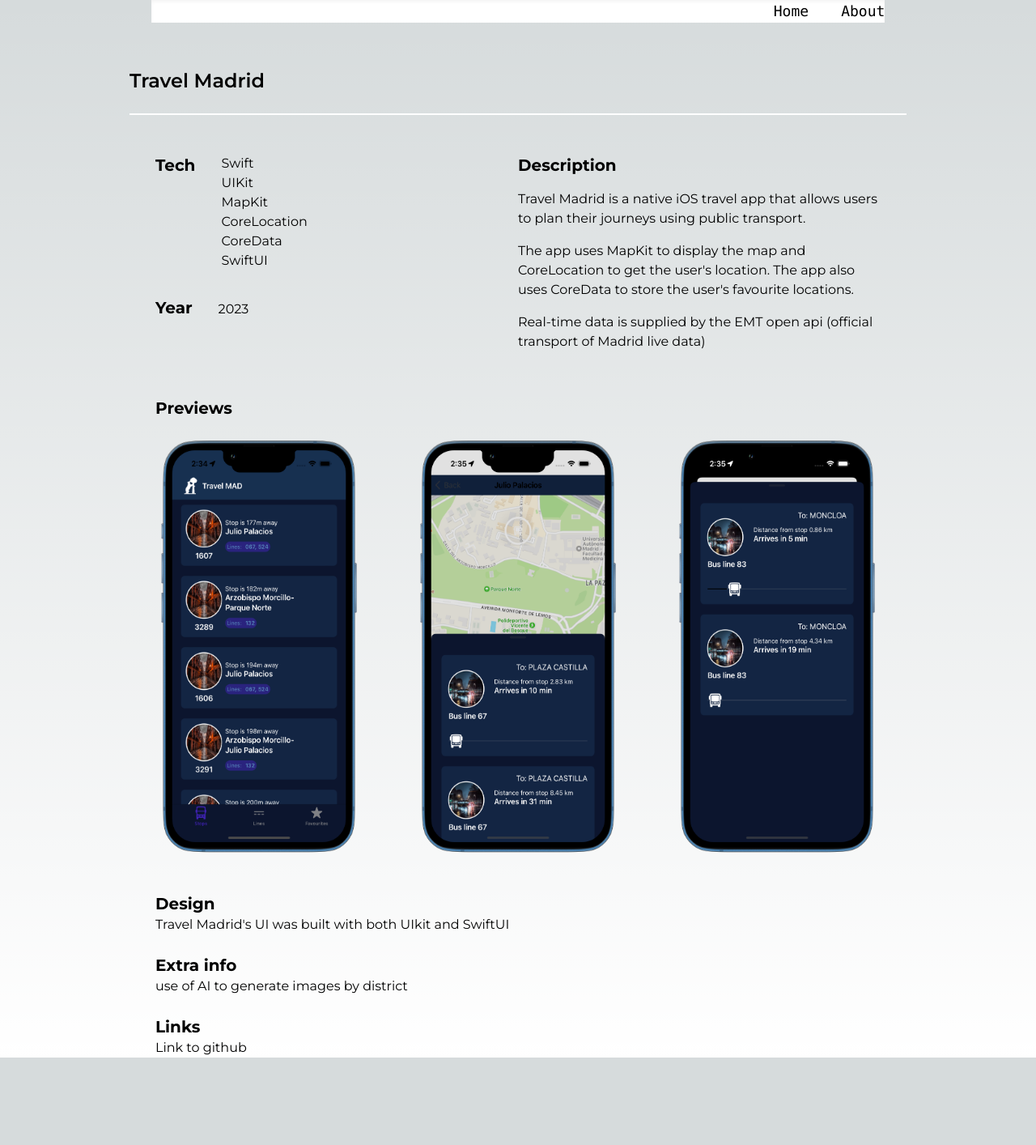
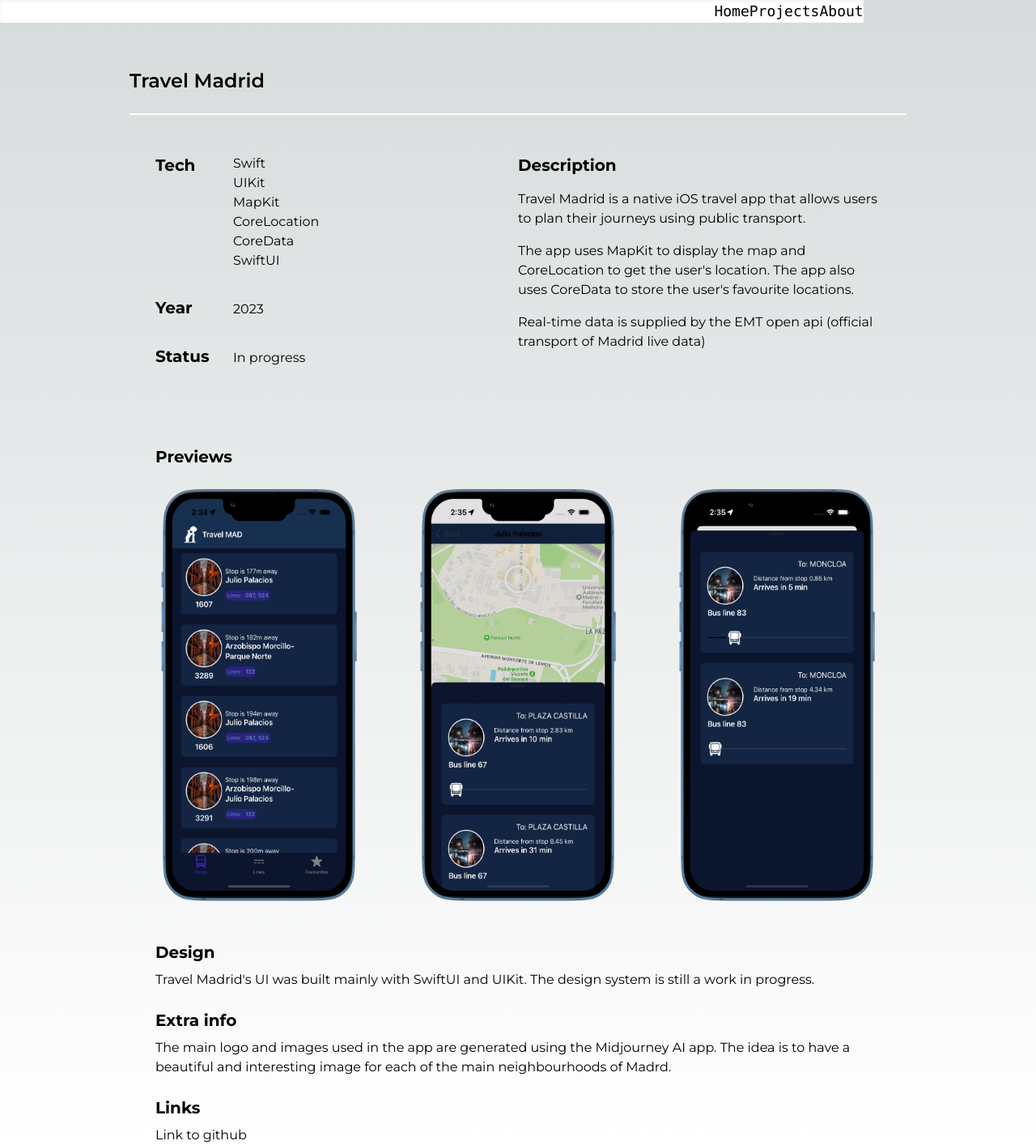
Before and after one commit to DermotBoyle/personal-site, a Next.js app: page /projects/travel-madrid in a window 1280 px wide. Shown: the whole page at 81% size. Before the commit the page ends 1306 px from the top, so only its background shows below. Built offline with nearby package versions, Linux system fonts and the light colour scheme; a web font is replaced by a local one.

Commit message:
added nav to layout root

```diff
--- /dev/null
+++ b/app/common/components/navbar/index.tsx
@@ -0,0 +1,10 @@
+import Link from "next/link";
+import { NAV_PAGES } from "../../constants";
+
+export const Navbar = () => {
+    return (
+        <nav className='w-5/6 hidden md:block shadow-inner bg-white items-center font-mono text-lg lg:flex justify-end'>
+            {NAV_PAGES.map((page, i) => <Link className="text-black [&>*:not(:first-child)]:ml-10" key={i} href={page.path}>{page.name}</Link>)}
+        </nav>
+    );
+};
--- a/app/common/components/sideMenu.tsx
+++ b/app/common/components/sidemenu/sidemenu.tsx
@@ -1,13 +1,7 @@
 import { SideMenuContext } from "@/app/providers/sidemenu"
 import Link from "next/link"
 import { useContext } from "react"
-
-const NAV_PAGES = [
-	{ name: 'Home', path: '/' },
-	{ name: 'Projects', path: '/projects' },
-	{ name: 'About', path: '/about' },
-]
-
+import { NAV_PAGES } from "../../constants"
 
 const SideMenu = () => {
 
--- /dev/null
+++ b/app/common/constants/index.tsx
@@ -0,0 +1,5 @@
+export const NAV_PAGES = [
+	{ name: 'Home', path: '/' },
+	{ name: 'Projects', path: '/projects' },
+	{ name: 'About', path: '/about' },
+]
--- a/app/layout.tsx
+++ b/app/layout.tsx
@@ -2,6 +2,7 @@ import './globals.css'
 import type { Metadata } from 'next'
 import { Playfair_Display, Montserrat } from 'next/font/google'
 import Providers from './providers'
+import { Navbar } from './common/components/navbar'
 
 const playfair = Playfair_Display({
   subsets: ['latin'],
@@ -29,6 +30,7 @@ export default function RootLayout({
     <html lang="en" className={`${playfair.className} ${montserrat.className}`}>
       <body>
         <Providers>
+          <Navbar />
         <div>{children}</div>
         </Providers>
       </body>
--- a/app/page.tsx
+++ b/app/page.tsx
@@ -1,15 +1,8 @@
-import Image from 'next/image'
-import Link from 'next/link'
 import HamburgerIcon from './assets/svg/hamburger'
 
 export default function Home() {
   return (
     <main className="flex min-h-screen flex-col items-center px-24">
-      <nav className="bg-black hidden w-5/6 h-12 shadow-inner text-white items-center font-mono text-lg lg:flex justify-end">
-        <div><span>1.</span><Link href={'/home'}>Home</Link></div>
-        <div><span className='ml-10'>2.</span><Link href={'/projects'}>Projects</Link></div>
-        <div><span className='ml-10'>3.</span><Link href={'/about'}>About</Link></div>
-      </nav>
       <div className='md:hidden'>
         <HamburgerIcon />
       </div>
--- a/app/projects/travel-madrid/page.tsx
+++ b/app/projects/travel-madrid/page.tsx
@@ -1,24 +1,11 @@
-'use client'
 import HamburgerIcon from '@/app/assets/svg/hamburger'
-import Link from 'next/link'
 import Image from 'next/image'
 
 
 const TravelMadridPage = () => {
 
-    // FIND FONT
-    // INCREASE SIZE OF TITLE
-
     return (
         <main className='flex min-h-screen flex-col items-center px-24'>
-            <nav className='w-5/6 hidden md:block shadow-inner bg-white items-center font-mono text-lg lg:flex justify-end'>
-                <Link className='text-black' href={'/'}>
-                    Home
-                </Link>
-                <Link href={'/projects'} className='text-black ml-10'>
-                    About
-                </Link>
-            </nav>
 
             <section className='min-w-[70vw] md:pt-14 pt-24 font-semibold'>
                 <h1 className='text-2xl'>Travel Madrid</h1>
@@ -28,10 +15,10 @@ const TravelMadridPage = () => {
             <section className='flex w-[70vw] md:pt-6 pt-14'>
                 <div className='w-[50%] mb-24'>
                     <div className='flex mb-8'>
-                        <div>
+                        <div className='w-24'>
                             <h3 className='text-xl font-bold'>Tech</h3>
                         </div>
-                        <div className='pl-8'>
+                        <div>
                             <p>Swift</p>
                             <p>UIKit</p>
                             <p>MapKit</p>
@@ -41,15 +28,25 @@ const TravelMadridPage = () => {
                         </div>
                     </div>
 
-                    <div className='flex'>
-                        <div>
+                    <div className='flex mb-8'>
+                        <div className='w-24'>
                             <h3 className='text-xl font-bold'>Year</h3>
                         </div>
-                        <div className='flex pl-8'>
+                        <div className='flex'>
                             <p className='self-end'>2023</p>
                         </div>
                     </div>
+
+                    <div className='flex'>
+                        <div className='w-24'>
+                            <h3 className='text-xl font-bold'>Status</h3>
+                        </div>
+                        <div className='flex'>
+                            <p className='self-end'>In progress</p>
+                        </div>
+                    </div>
                 </div>
+
                 <div className='w-[50%]'>
                     <h3 className='text-xl font-bold'>Description</h3>
                     <p className='mt-4'>Travel Madrid is a native iOS travel app that allows users to plan their journeys using public transport.</p>
@@ -74,17 +71,17 @@ const TravelMadridPage = () => {
             </section>
 
             <section className='w-[70vw] md:pt-6 pt-14'>
-                <h3 className='text-xl font-bold'>Design</h3>
-                <p>Travel Madrid's UI was built with both UIkit and SwiftUI</p>
+                <h3 className='text-xl font-bold mb-2'>Design</h3>
+                <p>Travel Madrid's UI was built mainly with SwiftUI and UIKit. The design system is still a work in progress.</p>
             </section>
 
             <section className='w-[70vw] md:pt-6 pt-14'>
-                <h3 className='text-xl font-bold'>Extra info</h3>
-                <p>use of AI to generate images by district</p>
+                <h3 className='text-xl font-bold mb-2'>Extra info</h3>
+                <p>The main logo and images used in the app are generated using the Midjourney AI app. The idea is to have a beautiful and interesting image for each of the main neighbourhoods of Madrd.</p>
             </section>
 
             <section className='w-[70vw] md:pt-6 pt-14'>
-                <h3 className='text-xl font-bold'>Links</h3>
+                <h3 className='text-xl font-bold mb-2'>Links</h3>
                 <p>Link to github</p>
             </section>
 
--- a/app/providers/sidemenu/index.tsx
+++ b/app/providers/sidemenu/index.tsx
@@ -1,5 +1,5 @@
 'use client'
-import SideMenu from '@/app/common/components/sideMenu';
+import SideMenu from '@/app/common/components/sidemenu/sideMenu';
 import React, { createContext, useState } from 'react';
 
 
```
